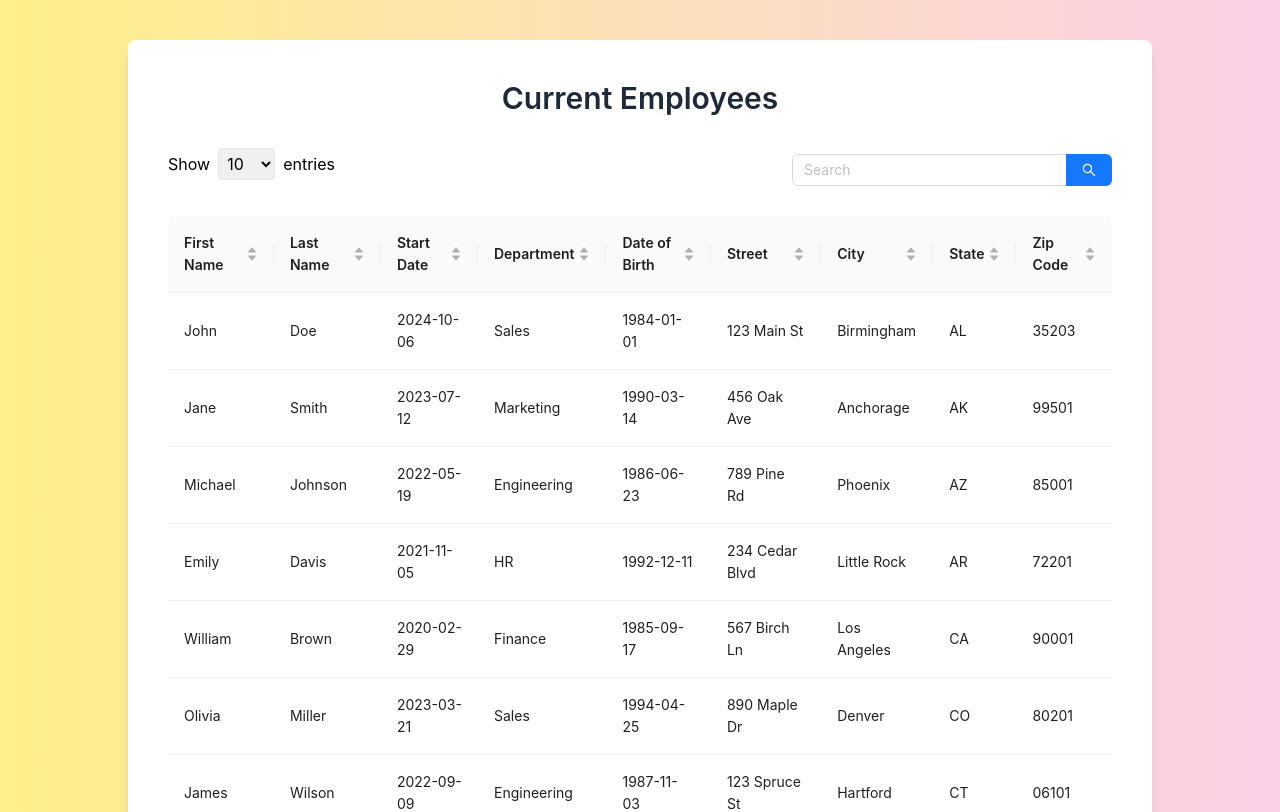
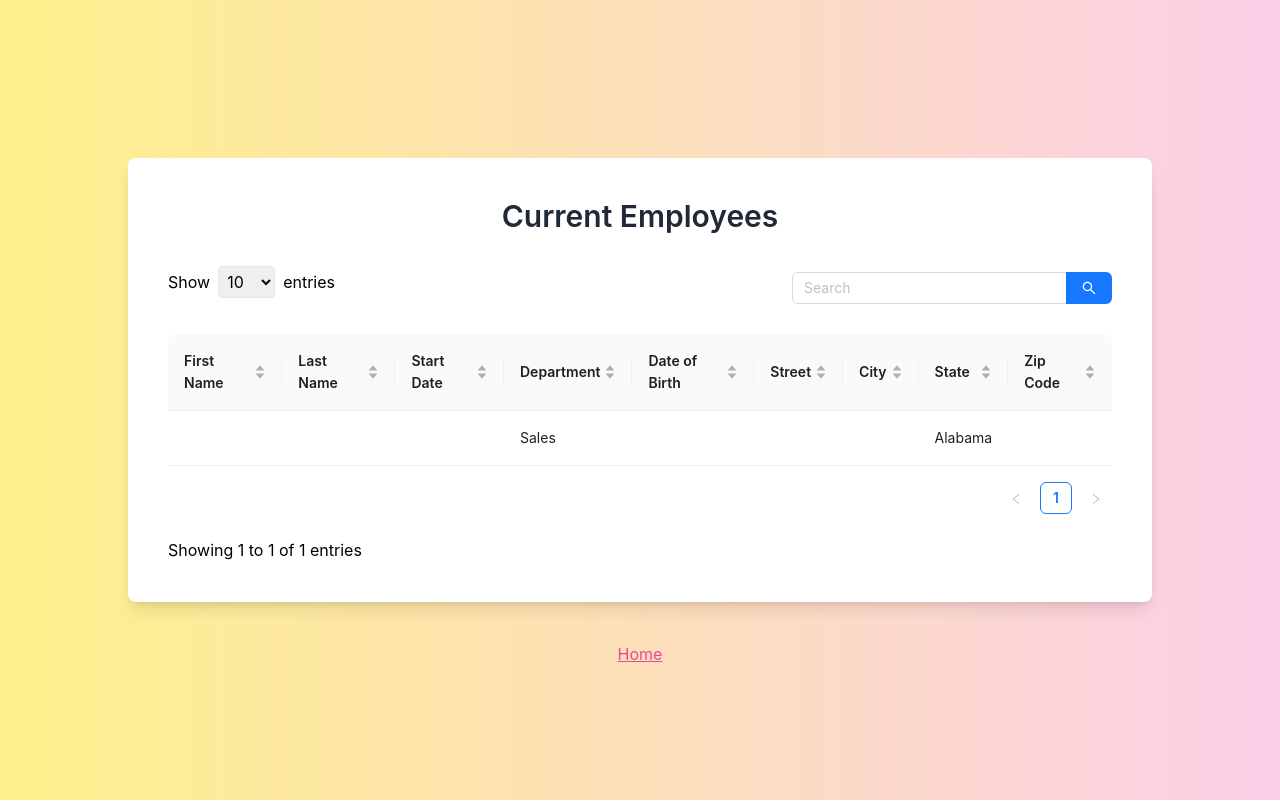
Before and after one commit to Flo-is-dev/Application-RH, a React (Create React App) app: page /Tab in a window 1280 px wide. Shown: the top 812 px of the page. Built offline with nearby package versions, Linux system fonts and the light colour scheme.

Commit message:
navlink form + tab & redux tab

```diff
--- a/src/assets/components/TableContainer.js
+++ b/src/assets/components/TableContainer.js
@@ -1,6 +1,7 @@
 import React, { useState } from "react";
 import { Table, Input } from "antd";
 import data from "../data/mockProfileData";
+import { useSelector } from "react-redux";
 
 const { Search } = Input;
 
@@ -8,6 +9,8 @@ const EmployeeTable = () => {
   const [searchText, setSearchText] = useState("");
   const [pageSize, setPageSize] = useState(10);
   const [currentPage, setCurrentPage] = useState(1);
+  const formData = useSelector((state) => state.form.formData);
+  const singleDataArray = [formData];
 
   const handleSearch = (value) => {
     setSearchText(value);
@@ -79,7 +82,7 @@ const EmployeeTable = () => {
     },
   ];
 
-  const filteredData = data.filter((item) =>
+  const filteredData = singleDataArray.filter((item) =>
     Object.keys(item).some((key) =>
       String(item[key]).toLowerCase().includes(searchText.toLowerCase())
     )
--- a/src/assets/pages/Form.js
+++ b/src/assets/pages/Form.js
@@ -7,6 +7,7 @@ import states from "../data/states";
 import departments from "../data/department";
 import DatePickerContainer from "../components/DatePickerContainer";
 import ModaleButton from "../components/ModaleButton";
+import { Link } from "react-router-dom";
 
 const Form = () => {
   const dispatch = useDispatch();
@@ -38,12 +39,12 @@ const Form = () => {
       </h1>
       <div className="flex justify-between items-center mb-4">
         <h2 className="text-xl font-semibold mb-4">Create Employee</h2>
-        <a
-          href="/Tab"
+        <Link
+          to="/Tab"
           className="text-pink-500 hover:text-pink-700  mb-4 block underline"
         >
           View Current Employees
-        </a>
+        </Link>
       </div>
 
       <form className="space-y-4">
--- a/src/assets/pages/Tab.js
+++ b/src/assets/pages/Tab.js
@@ -1,4 +1,5 @@
-import MyTable from "../components/TableContainer";
+import TableContainer from "../components/TableContainer";
+import { Link } from "react-router-dom";
 
 const Tab = () => {
   return (
@@ -7,14 +8,14 @@ const Tab = () => {
         <h1 className="text-3xl mb-6 font-semibold text-center text-gray-800">
           Current Employees
         </h1>
-        <MyTable />
+        <TableContainer />
       </div>
-      <a
-        href="/"
+      <Link
+        to="/"
         className="text-pink-500 hover:text-pink-700  mb-4 block underline"
       >
         Home
-      </a>
+      </Link>
     </main>
   );
 };
```
